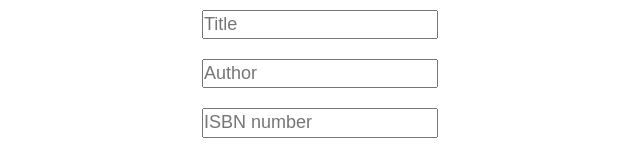
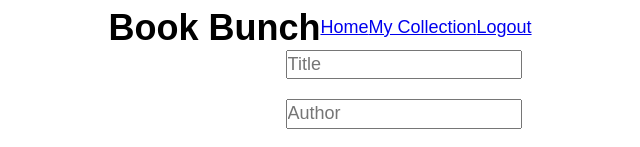
Before and after one commit to llouison/Project_03_Book_Bunch, a React (Create React App) app in the folder client/: page /search in a window 1280 px wide. Shown: the top 147 px of the page, without its empty margins (320-960 px from the left). Built offline with nearby package versions, Linux system fonts and the light colour scheme; no server answers.

Commit message:
imported header component

```diff
--- a/client/src/components/SearchBookForm.js
+++ b/client/src/components/SearchBookForm.js
@@ -1,5 +1,6 @@
 import React, { Component } from 'react';
 import SearchResult from './SearchResult';
+import Header from './partials/Header';
 
 class SearchBookForm extends Component {
   /**
@@ -80,6 +81,7 @@ class SearchBookForm extends Component {
   render() {
     return (
       <div>
+      <Header path1='/user' link1='My Collection' path2='/logout' link2='Logout'/>
       <form
         className="search-book-form"
         onSubmit={this.handleFormSubmit}
```
